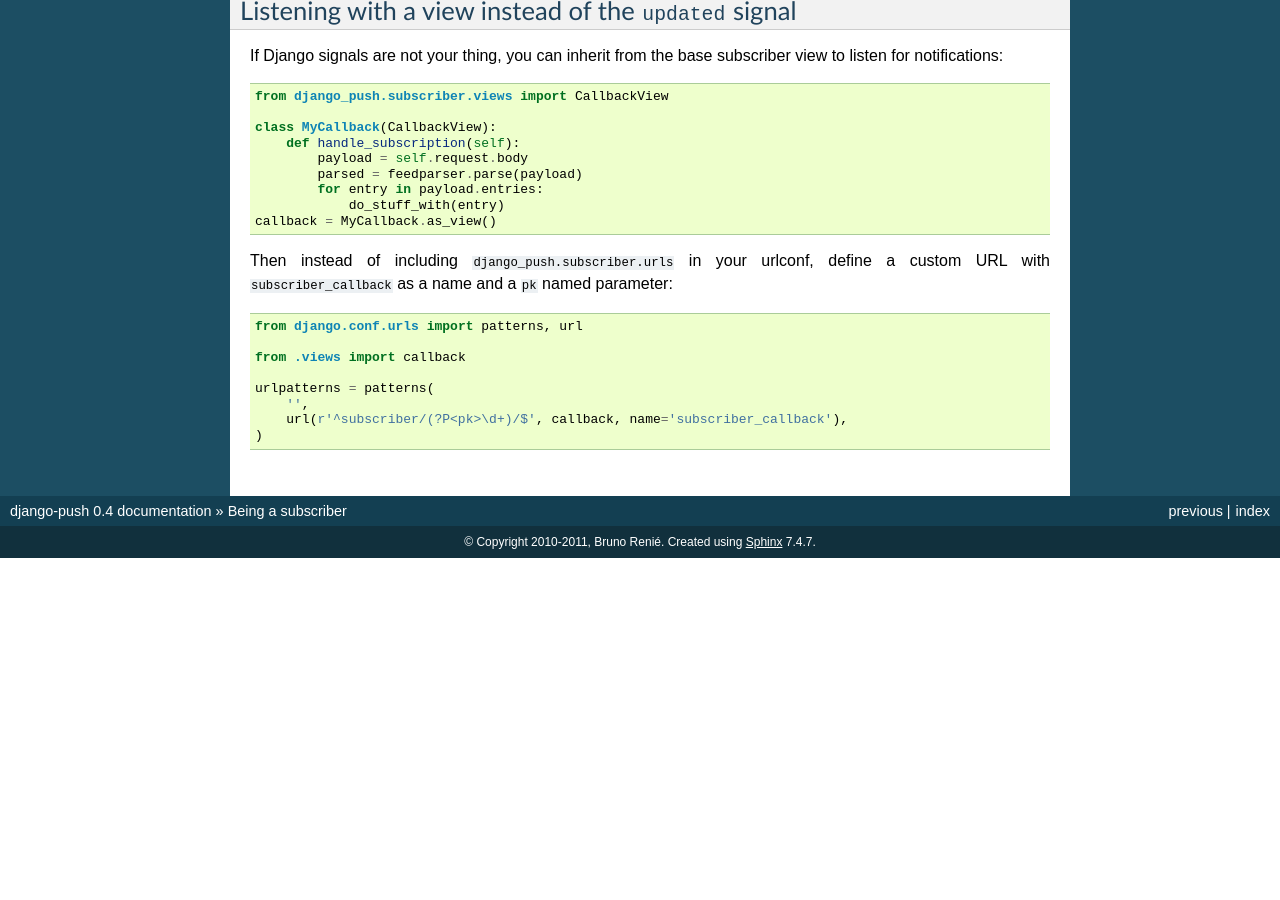
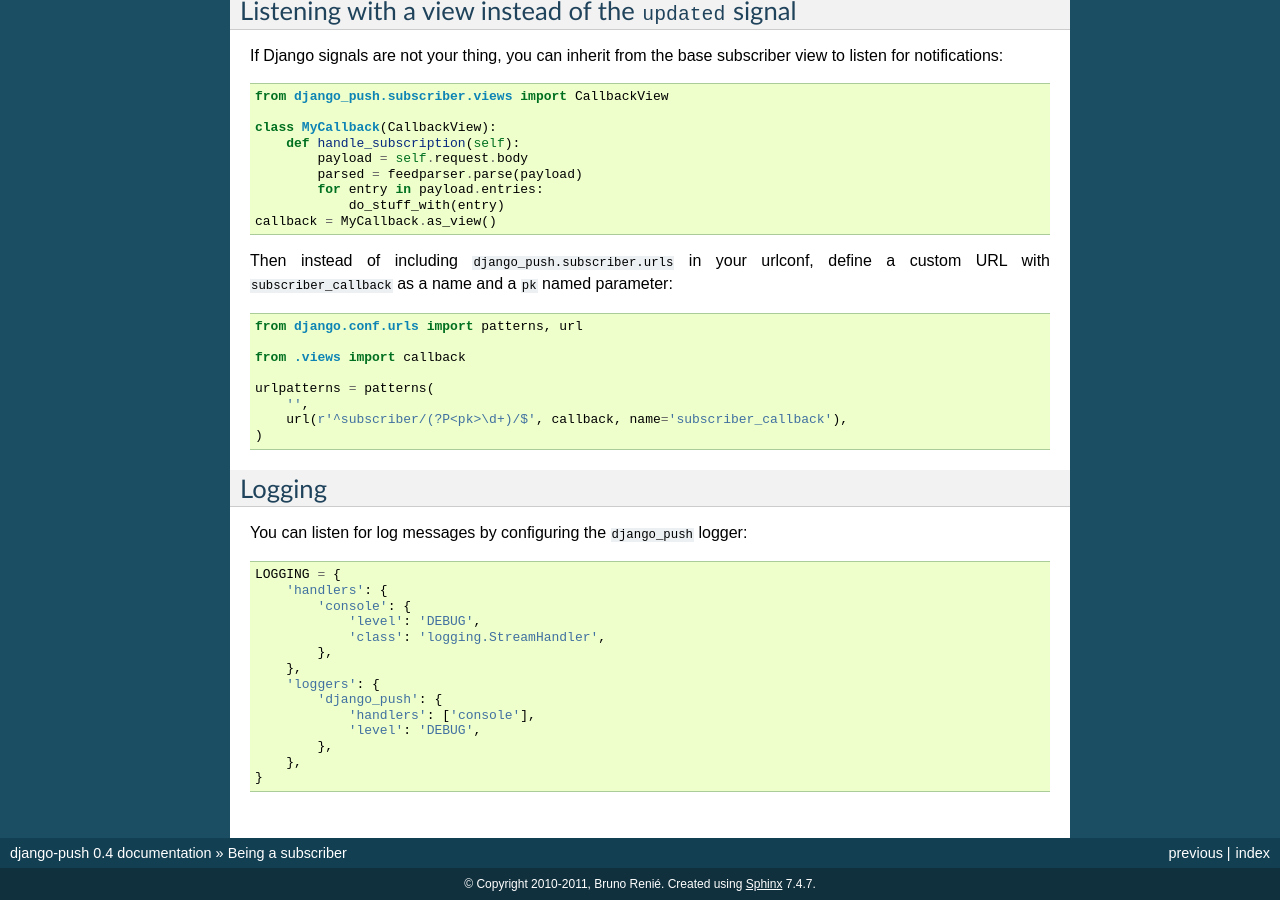
Before and after one commit to brutasse/django-push, a Sphinx documentation site: the page built from docs/subscriber.rst, in a window 1280 px wide and 900 px high, scrolled down 2785 px. Built offline with Sphinx 7.4.7, drawn with Linux system fonts in a browser that asks for light colours; before the commit the page ends 3343 px from its top, so only the background shows below that.

Commit message:
Added logging docs

```diff
--- a/docs/subscriber.rst
+++ b/docs/subscriber.rst
@@ -215,3 +215,25 @@
         '',
         url(r'^subscriber/(?P<pk>\d+)/$', callback, name='subscriber_callback'),
     )
+
+Logging
+-------
+
+You can listen for log messages by configuring the ``django_push`` logger:
+
+.. code-block:: python
+
+    LOGGING = {
+        'handlers': {
+            'console': {
+                'level': 'DEBUG',
+                'class': 'logging.StreamHandler',
+            },
+        },
+        'loggers': {
+            'django_push': {
+                'handlers': ['console'],
+                'level': 'DEBUG',
+            },
+        },
+    }
```
